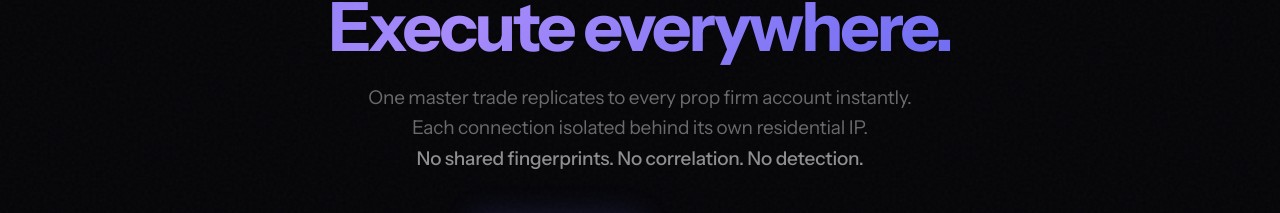
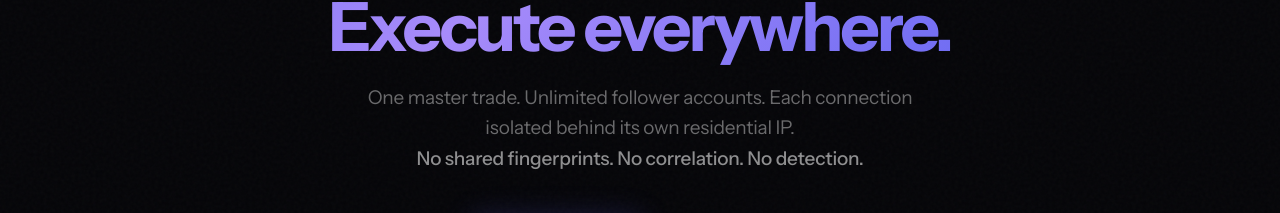
Before and after one commit to brandononchain/phantom-copy, a Next.js app in the folder web/: page / in a window 1280 px wide. Shown: the part 339-552 px from the top of the page. Built offline with nearby package versions, Linux system fonts and the light colour scheme.

Commit message:
landing: update hero subheader

```diff
--- a/web/src/app/page.js
+++ b/web/src/app/page.js
@@ -234,7 +234,7 @@ export default function LandingPage() {
           </h1>
 
           <p className="hero-sub">
-            One master trade replicates to every prop firm account instantly.
+            One master trade. Unlimited follower accounts.
             Each connection isolated behind its own residential IP.<br />
             <span style={{color:'rgba(255,255,255,0.55)',fontWeight:500}}>No shared fingerprints. No correlation. No detection.</span>
           </p>
```
